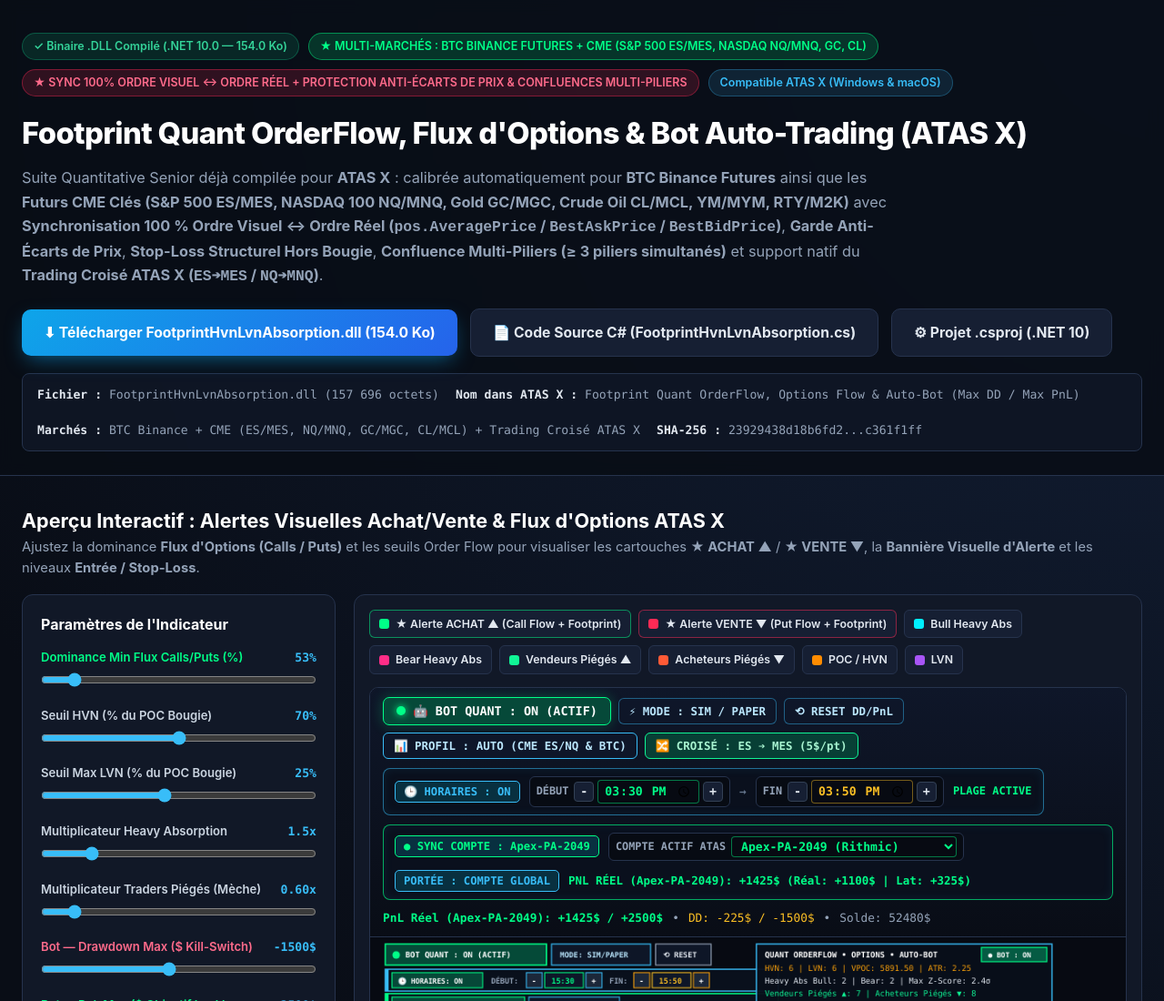
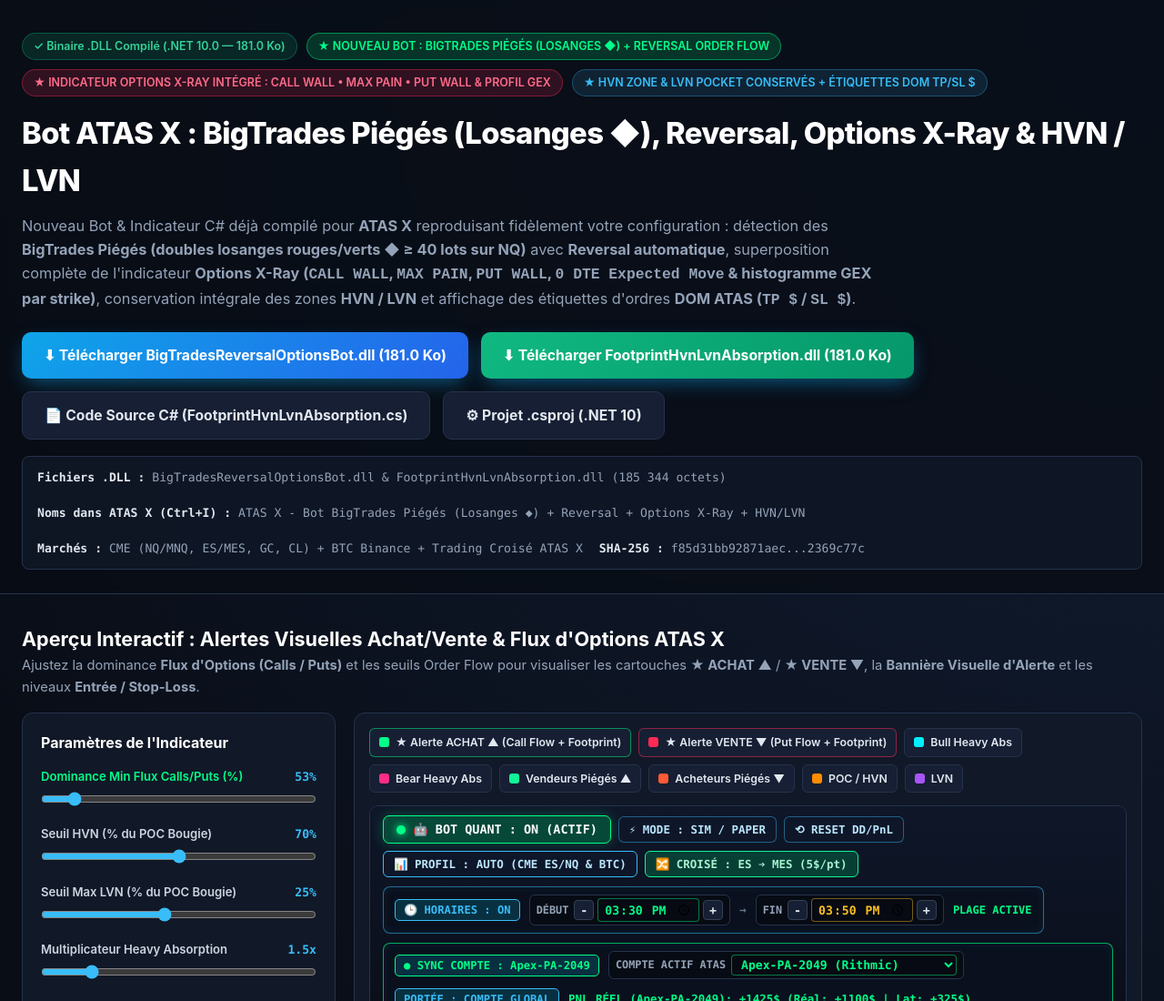
Before and after one commit to Xerro20/j-aimerais-un-indicateur-deja-compile-po, a plain HTML site: page index.html in a window 1280 px wide. Shown: the top 1100 px of the page at 91% size. Drawn offline with Linux system fonts and the light colour scheme.

```diff
--- a/index.html
+++ b/index.html
@@ -484,19 +484,22 @@
   <header>
     <div class="container">
       <div class="badge-row">
-        <span class="badge ok">✓ Binaire .DLL Compilé (.NET 10.0 — 154.0 Ko)</span>
-        <span class="badge new">★ MULTI-MARCHÉS : BTC BINANCE FUTURES + CME (S&amp;P 500 ES/MES, NASDAQ NQ/MNQ, GC, CL)</span>
-        <span class="badge opt">★ SYNC 100% ORDRE VISUEL ↔ ORDRE RÉEL + PROTECTION ANTI-ÉCARTS DE PRIX &amp; CONFLUENCES MULTI-PILIERS</span>
-        <span class="badge">Compatible ATAS X (Windows &amp; macOS)</span>
+        <span class="badge ok">✓ Binaire .DLL Compilé (.NET 10.0 — 181.0 Ko)</span>
+        <span class="badge new">★ NOUVEAU BOT : BIGTRADES PIÉGÉS (LOSANGES ◆) + REVERSAL ORDER FLOW</span>
+        <span class="badge opt">★ INDICATEUR OPTIONS X-RAY INTÉGRÉ : CALL WALL • MAX PAIN • PUT WALL &amp; PROFIL GEX</span>
+        <span class="badge">★ HVN ZONE &amp; LVN POCKET CONSERVÉS + ÉTIQUETTES DOM TP/SL $</span>
       </div>
-      <h1>Footprint Quant OrderFlow, Flux d'Options &amp; Bot Auto-Trading (ATAS X)</h1>
+      <h1>Bot ATAS X : BigTrades Piégés (Losanges ◆), Reversal, Options X-Ray &amp; HVN / LVN</h1>
       <p class="subtitle">
-        Suite Quantitative Senior déjà compilée pour <strong>ATAS X</strong> : calibrée automatiquement pour <strong>BTC Binance Futures</strong> ainsi que les <strong>Futurs CME Clés (S&amp;P 500 ES/MES, NASDAQ 100 NQ/MNQ, Gold GC/MGC, Crude Oil CL/MCL, YM/MYM, RTY/M2K)</strong> avec <strong>Synchronisation 100 % Ordre Visuel ↔ Ordre Réel (<code>pos.AveragePrice</code> / <code>BestAskPrice</code> / <code>BestBidPrice</code>)</strong>, <strong>Garde Anti-Écarts de Prix</strong>, <strong>Stop-Loss Structurel Hors Bougie</strong>, <strong>Confluence Multi-Piliers (&ge; 3 piliers simultanés)</strong> et support natif du <strong>Trading Croisé ATAS X (<code>ES➔MES</code> / <code>NQ➔MNQ</code>)</strong>.
+        Nouveau Bot &amp; Indicateur C# déjà compilé pour <strong>ATAS X</strong> reproduisant fidèlement votre configuration : détection des <strong>BigTrades Piégés (doubles losanges rouges/verts ◆ &ge; 40 lots sur NQ)</strong> avec <strong>Reversal automatique</strong>, superposition complète de l'indicateur <strong>Options X-Ray (<code>CALL WALL</code>, <code>MAX PAIN</code>, <code>PUT WALL</code>, <code>0 DTE Expected Move</code> &amp; histogramme GEX par strike)</strong>, conservation intégrale des zones <strong>HVN / LVN</strong> et affichage des étiquettes d'ordres <strong>DOM ATAS (<code>TP $</code> / <code>SL $</code>)</strong>.
       </p>
 
       <div class="cta-bar">
-        <a class="btn btn-primary" href="./FootprintHvnLvnAbsorption.dll" download="FootprintHvnLvnAbsorption.dll">
-          ⬇ Télécharger FootprintHvnLvnAbsorption.dll (154.0 Ko)
+        <a class="btn btn-primary" href="./BigTradesReversalOptionsBot.dll" download="BigTradesReversalOptionsBot.dll">
+          ⬇ Télécharger BigTradesReversalOptionsBot.dll (181.0 Ko)
+        </a>
+        <a class="btn btn-primary" style="background: linear-gradient(135deg, #10b981 0%, #059669 100%);" href="./FootprintHvnLvnAbsorption.dll" download="FootprintHvnLvnAbsorption.dll">
+          ⬇ Télécharger FootprintHvnLvnAbsorption.dll (181.0 Ko)
         </a>
         <a class="btn btn-secondary" href="./FootprintHvnLvnAbsorption.cs" download="FootprintHvnLvnAbsorption.cs">
           📄 Code Source C# (FootprintHvnLvnAbsorption.cs)
@@ -507,10 +510,10 @@
       </div>
 
       <div class="meta-strip">
-        <span><strong>Fichier :</strong> FootprintHvnLvnAbsorption.dll (157 696 octets)</span>
-        <span><strong>Nom dans ATAS X :</strong> Footprint Quant OrderFlow, Options Flow &amp; Auto-Bot (Max DD / Max PnL)</span>
-        <span><strong>Marchés :</strong> BTC Binance + CME (ES/MES, NQ/MNQ, GC/MGC, CL/MCL) + Trading Croisé ATAS X</span>
-        <span><strong>SHA-256 :</strong> 23929438d18b6fd2...c361f1ff</span>
+        <span><strong>Fichiers .DLL :</strong> BigTradesReversalOptionsBot.dll &amp; FootprintHvnLvnAbsorption.dll (185 344 octets)</span>
+        <span><strong>Noms dans ATAS X (Ctrl+I) :</strong> ATAS X - Bot BigTrades Piégés (Losanges ◆) + Reversal + Options X-Ray + HVN/LVN</span>
+        <span><strong>Marchés :</strong> CME (NQ/MNQ, ES/MES, GC, CL) + BTC Binance + Trading Croisé ATAS X</span>
+        <span><strong>SHA-256 :</strong> f85d31bb92871aec...2369c77c</span>
       </div>
     </div>
   </header>
```
